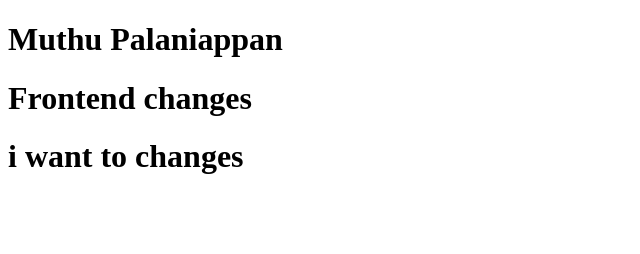
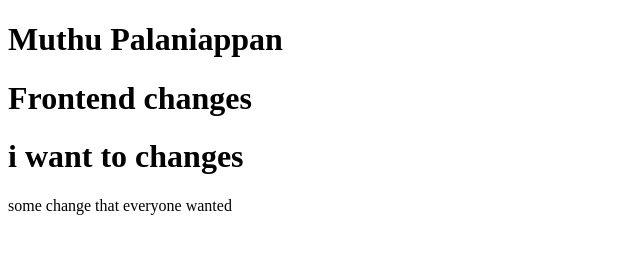
Before and after one commit to Mpa-GM/Git-hub, a plain HTML site: page index.html in a window 1280 px wide. Shown: the whole page, without its empty margins (0-640 px from the left). Drawn offline with Linux system fonts and the light colour scheme.

Commit message:
Feat : some change u have to add

```diff
--- a/index.html
+++ b/index.html
@@ -9,5 +9,6 @@
     <h1>Muthu Palaniappan</h1>
     <h1>Frontend changes</h1>
     <h1>i want to changes</h1>
+    some change that everyone wanted
 </body>
 </html>
```
